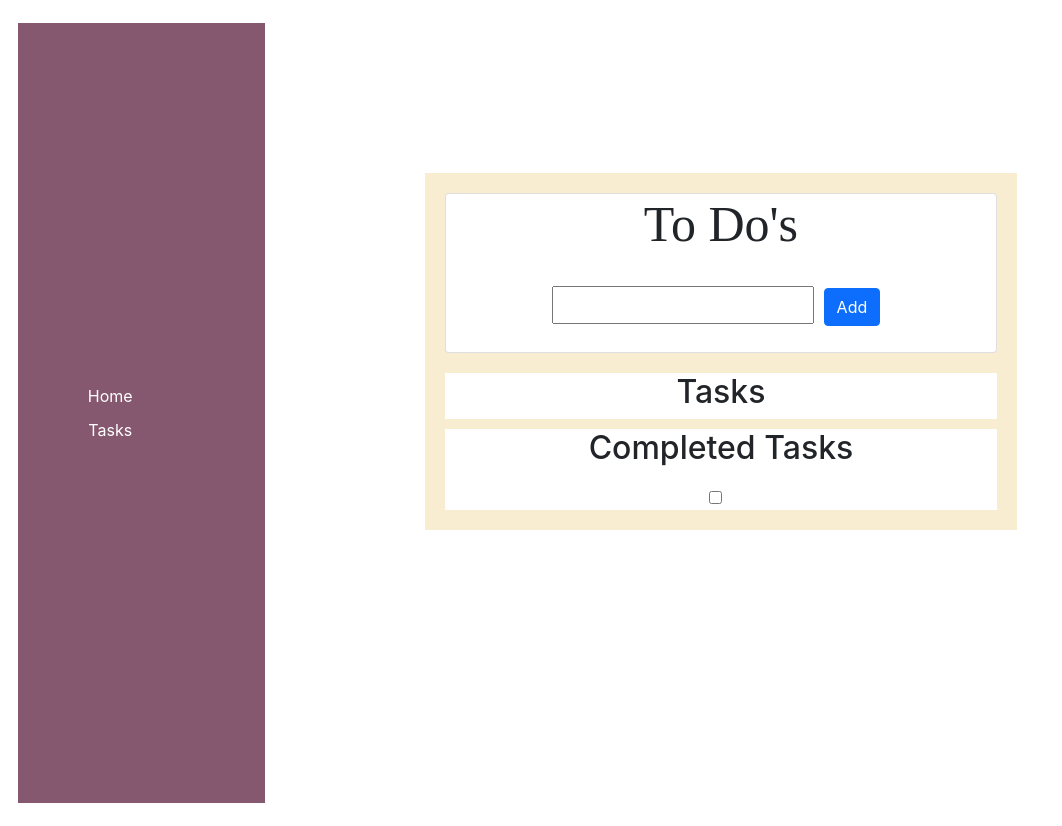
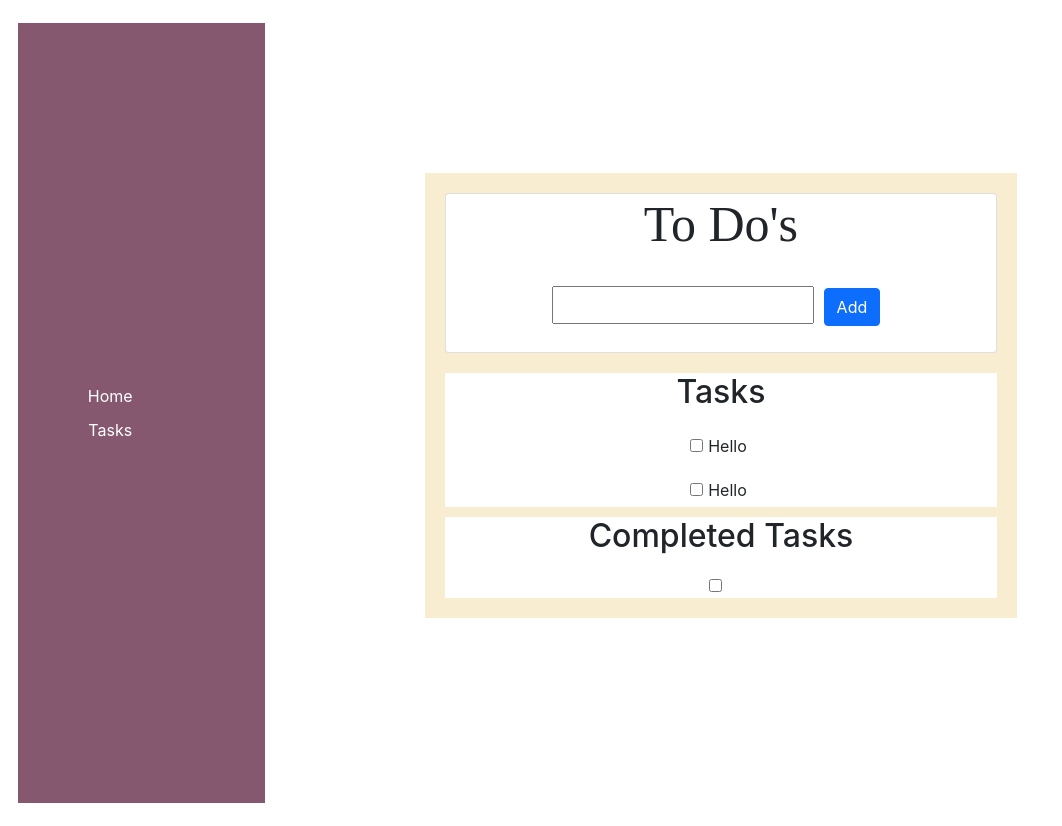
Before and after one commit to Sbasu2512/weatherapp, a Next.js app: page /todo in a window 1280 px wide. Shown: the whole page, without its empty margins (0-1062 px from the left). Built offline with nearby package versions, Linux system fonts and the light colour scheme; a web font is replaced by a local one.

Commit message:
progress made

```diff
--- a/components/globals/task.jsx
+++ b/components/globals/task.jsx
@@ -9,7 +9,7 @@ export default function TaskCard(props) {
     const handleChange = (e) => {
         const value = e.target.value;
         console.log(value)
-        // handleTask(value);
+        handleTask(value);
     }
 
     return (
--- a/pages/todo.jsx
+++ b/pages/todo.jsx
@@ -13,7 +13,7 @@ const tasks = [
 ];
 export default function ToDO() {
   const [task, setTask] = useState("");
-  const completedTasks = [];
+  const [completedTasks, setCompletedTasks] = useState([]);
   // const taskList = [];
 const [taskList, setTaskList] = useState([]);
 
@@ -24,9 +24,10 @@ const [taskList, setTaskList] = useState([]);
       let incomplete_task = tasks.filter((task)=>{
         return task.is_completed === false
       })
+      // console.log('incompleteTask', incomplete_task, typeof incomplete_task)
       // taskList.push(incomplete_task);
       setTaskList(incomplete_task)
-
+      setCompletedTasks(complete_task)
   }, []);
 
   const handleChange = (e) => {
@@ -45,6 +46,17 @@ const [taskList, setTaskList] = useState([]);
     console.log(toDo);
     tasks.push(toDo);
   };
+
+  const handleTask = (value) =>{
+    console.log('value', value)
+
+    taskList.map((task)=>{
+      if(task.id == value){
+        task.is_completed = true;
+      }
+    })
+
+  }
 
 
 
@@ -71,11 +83,9 @@ const [taskList, setTaskList] = useState([]);
           style={{ backgroundColor: "#fff", marginTop: "10px", width: "100%" }}
           >
           <h2>Tasks</h2>
-          {console.log(taskList)}
-          {taskList.length > 0? (
-            taskList.map((task) => {
-              <TaskCard  task={task} />;
-            })
+          {console.log(taskList, typeof taskList)}
+          {taskList && taskList.length > 0? (
+            taskList.map((task) => <TaskCard  task={task} handleTask={handleTask} /> )
             ) : (
             <div> No More tasks left to do 😀 </div>
           )}
```
